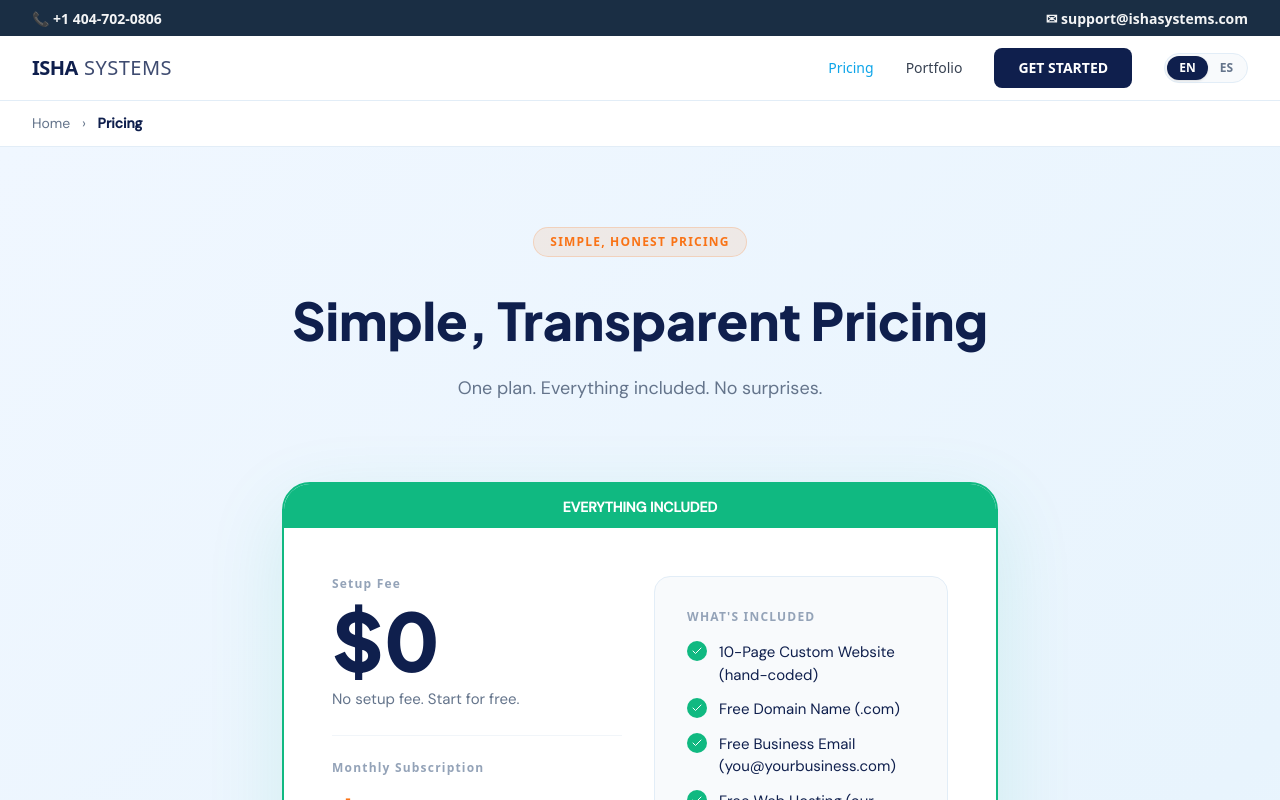
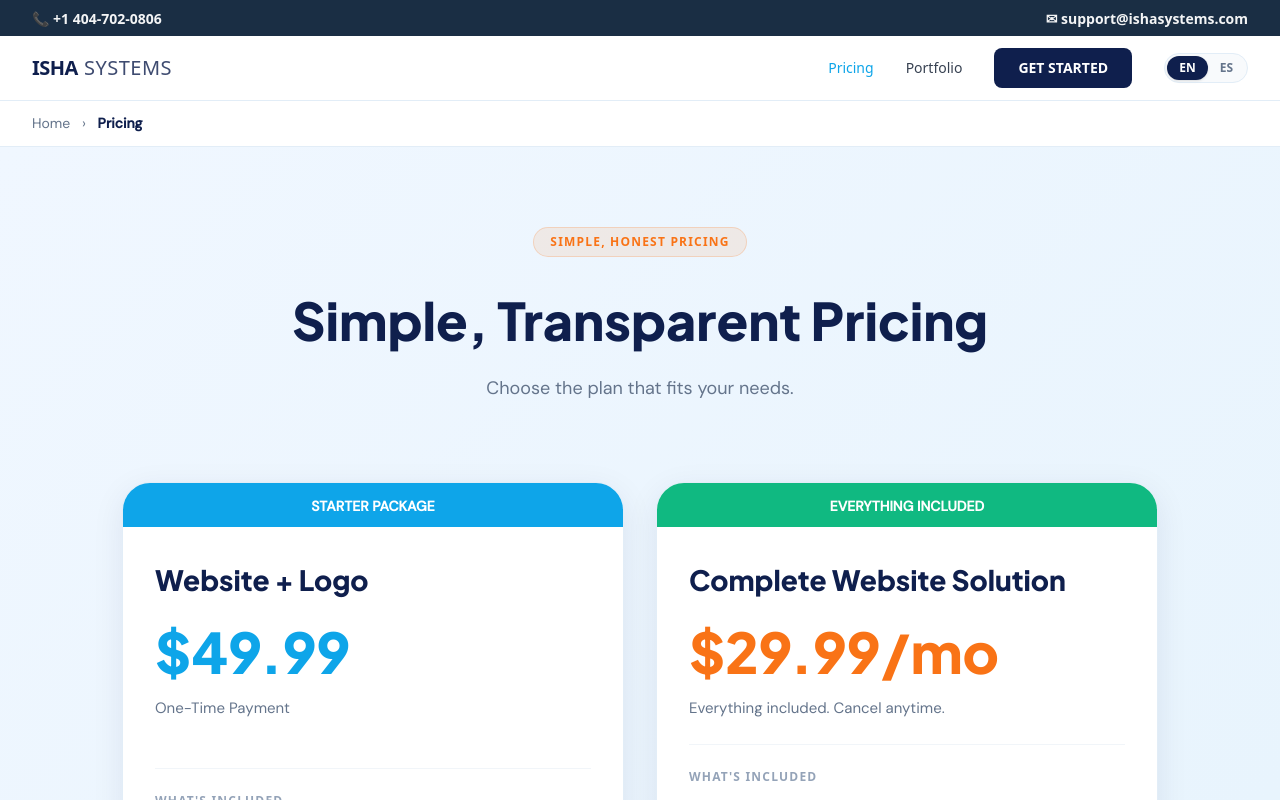
Before and after one commit to kalpeshtawde/ishasystems, a React (Vite) app: page / in a window 1280 px wide. Both pictures are taken after a click on the button "Pricing". Shown: the top 800 px of the page. Built offline with nearby package versions, Linux system fonts and the light colour scheme.

Commit message:
Added website package

```diff
--- a/src/i18n.tsx
+++ b/src/i18n.tsx
@@ -187,14 +187,27 @@
     pricing: {
       tag: 'SIMPLE, HONEST PRICING',
       title: 'Simple, Transparent Pricing',
-      sub: 'One plan. Everything included. No surprises.',
+      sub: 'Choose the plan that fits your needs.',
       badge: 'EVERYTHING INCLUDED',
+      starterBadge: 'STARTER PACKAGE',
+      starterTitle: 'Website + Logo',
+      starterPrice: '$49.99',
+      starterPriceSub: 'One-Time Payment',
+      starterFeatures: [
+        '10-Page Custom Website',
+        'Custom Logo Design',
+        'Mobile-Optimized Design',
+        'Contact Form Integration',
+        'Delivered in 7 Days',
+      ],
+      starterCta: 'Get Started — $49.99',
+      starterNote: 'Hosting & domain not included',
       setupLabel: 'Setup Fee',
       setupAmount: '$0',
       setupSub: 'No setup fee. Start for free.',
       thenLabel: 'then',
       monthlyAmount: '$29.99/mo',
-      monthlyLabel: 'Monthly Subscription',
+      monthlyLabel: 'Complete Website Solution',
       monthlySub: 'Everything included. Cancel anytime.',
       claimButton: 'Get My Website for $29.99/mo',
       noPayment: 'No setup fee · No contracts · Cancel anytime',
@@ -599,14 +612,27 @@
     pricing: {
       tag: 'PRECIOS SIMPLES Y HONESTOS',
       title: 'Precios Simples y Transparentes',
-      sub: 'Un plan. Todo incluido. Sin sorpresas.',
+      sub: 'Elige el plan que se adapte a tus necesidades.',
       badge: 'TODO INCLUIDO',
+      starterBadge: 'PAQUETE INICIAL',
+      starterTitle: 'Sitio Web + Logo',
+      starterPrice: '$49.99',
+      starterPriceSub: 'Pago Único',
+      starterFeatures: [
+        'Sitio Web Personalizado de 10 Páginas',
+        'Diseño de Logo Personalizado',
+        'Diseño Optimizado para Móviles',
+        'Integración de Formulario de Contacto',
+        'Entregado en 7 Días',
+      ],
+      starterCta: 'Empezar — $49.99',
+      starterNote: 'Alojamiento y dominio no incluidos',
       setupLabel: 'Costo Inicial',
       setupAmount: '$0',
       setupSub: 'Sin costo inicial. Empieza gratis.',
       thenLabel: 'luego',
       monthlyAmount: '$29.99/mes',
-      monthlyLabel: 'Suscripción Mensual',
+      monthlyLabel: 'Solución Completa de Sitio Web',
       monthlySub: 'Todo incluido. Cancela cuando quieras.',
       claimButton: 'Obtener Mi Sitio por $29.99/mes',
       noPayment: 'Sin costo inicial · Sin contratos · Cancela cuando quieras',
--- a/src/pages/Pricing.tsx
+++ b/src/pages/Pricing.tsx
@@ -44,61 +44,98 @@
         </div>
       </div>
 
-      {/* SECTION 2 — MAIN PRICING CARD */}
-      <div className="max-w-[780px] mx-auto px-4 sm:px-6 lg:px-8 mb-16">
-        <div className="rounded-[28px] overflow-hidden border-2 border-[#10b981]" style={{ boxShadow: '0 24px 80px rgba(16,185,129,0.12)' }}>
-          {/* Green Ribbon */}
-          <div className="bg-[#10b981] py-2.5 text-center">
-            <span className="text-white text-[14px] font-semibold" style={{ fontFamily: 'DM Sans, sans-serif' }}>
-              {t.pricing.badge}
-            </span>
-          </div>
+      {/* SECTION 2 — PRICING CARDS */}
+      <div className="max-w-[1100px] mx-auto px-4 sm:px-6 lg:px-8 mb-16">
+        <div className="grid md:grid-cols-2 gap-8">
+          {/* STARTER PLAN — Website + Logo */}
+          <div className="rounded-[28px] overflow-hidden border border-[#e2edf7] bg-white flex flex-col" style={{ boxShadow: '0 8px 32px rgba(15,31,77,0.08)' }}>
+            {/* Blue Ribbon */}
+            <div className="bg-[#0ea5e9] py-2.5 text-center">
+              <span className="text-white text-[14px] font-semibold" style={{ fontFamily: 'DM Sans, sans-serif' }}>
+                {t.pricing.starterBadge}
+              </span>
+            </div>
 
-          {/* Card Body */}
-          <div className="p-12 bg-white flex flex-col md:flex-row gap-8">
-            {/* Left Column */}
-            <div className="md:w-1/2">
-              <div className="text-xs font-bold tracking-widest text-[#94a3b8] mb-2">{t.pricing.setupLabel}</div>
-              <div className="text-[80px] font-black text-[#0f1f4d] leading-none" style={{ fontFamily: 'Plus Jakarta Sans, sans-serif' }}>
-                {t.pricing.setupAmount}
+            {/* Card Body */}
+            <div className="p-8 flex flex-col flex-grow">
+              <h3 className="text-[28px] font-extrabold text-[#0f1f4d] mb-2" style={{ fontFamily: 'Plus Jakarta Sans, sans-serif' }}>
+                {t.pricing.starterTitle}
+              </h3>
+
+              <div className="flex items-baseline gap-2 mb-1">
+                <span className="text-[56px] font-black text-[#0ea5e9]" style={{ fontFamily: 'Plus Jakarta Sans, sans-serif' }}>
+                  {t.pricing.starterPrice}
+                </span>
               </div>
-              <div className="text-[#64748b] text-[15px] mt-2" style={{ fontFamily: 'DM Sans, sans-serif' }}>
-                {t.pricing.setupSub}
+              <div className="text-[#64748b] text-[15px] mb-6" style={{ fontFamily: 'DM Sans, sans-serif' }}>
+                {t.pricing.starterPriceSub}
               </div>
 
               <div className="h-px my-6 bg-[#f1f5f9]" />
 
-              <div className="text-xs font-bold tracking-widest text-[#94a3b8] mb-2">{t.pricing.monthlyLabel}</div>
-              <div className="text-[48px] font-extrabold text-[#f97316]" style={{ fontFamily: 'Plus Jakarta Sans, sans-serif' }}>
-                {t.pricing.monthlyAmount}
+              <div className="text-xs font-bold tracking-widest text-[#94a3b8] mb-4">{t.pricing.includedTitle}</div>
+
+              {t.pricing.starterFeatures.map((item, index) => (
+                <div key={index} className="flex items-start gap-3 mb-3">
+                  <div className="w-5 h-5 rounded-full bg-[#0ea5e9] flex items-center justify-center flex-shrink-0">
+                    <Check className="text-white h-3 w-3" />
+                  </div>
+                  <span className="text-[#0f1f4d] text-[15px]" style={{ fontFamily: 'DM Sans, sans-serif' }}>
+                    {item}
+                  </span>
+                </div>
+              ))}
+
+              <div className="mt-auto pt-6">
+                <a
+                  href="#contact"
+                  className="block w-full py-4 bg-[#0ea5e9] hover:bg-[#0284c7] text-white font-bold text-[17px] rounded-[14px] transition-all text-center"
+                  style={{ fontFamily: 'Plus Jakarta Sans, sans-serif' }}
+                  onMouseEnter={(e) => {
+                    e.currentTarget.style.transform = 'translateY(-2px)';
+                    e.currentTarget.style.boxShadow = '0 8px 24px rgba(14,165,233,0.35)';
+                  }}
+                  onMouseLeave={(e) => {
+                    e.currentTarget.style.transform = 'translateY(0)';
+                    e.currentTarget.style.boxShadow = 'none';
+                  }}
+                >
+                  {t.pricing.starterCta} <ArrowRight className="inline h-4 w-4 ml-1" />
+                </a>
+
+                <div className="text-center text-[#94a3b8] text-[13px] mt-3" style={{ fontFamily: 'DM Sans, sans-serif' }}>
+                  {t.pricing.starterNote}
+                </div>
               </div>
-              <div className="text-[#64748b] text-[15px] mt-2" style={{ fontFamily: 'DM Sans, sans-serif' }}>
+            </div>
+          </div>
+
+          {/* MAIN PLAN — Everything Included */}
+          <div className="rounded-[28px] overflow-hidden border border-[#e2edf7] bg-white" style={{ boxShadow: '0 8px 32px rgba(15,31,77,0.08)' }}>
+            {/* Green Ribbon */}
+            <div className="bg-[#10b981] py-2.5 text-center">
+              <span className="text-white text-[14px] font-semibold" style={{ fontFamily: 'DM Sans, sans-serif' }}>
+                {t.pricing.badge}
+              </span>
+            </div>
+
+            {/* Card Body */}
+            <div className="p-8">
+              <h3 className="text-[28px] font-extrabold text-[#0f1f4d] mb-2" style={{ fontFamily: 'Plus Jakarta Sans, sans-serif' }}>
+                {t.pricing.monthlyLabel}
+              </h3>
+
+              <div className="flex items-baseline gap-2 mb-1">
+                <span className="text-[56px] font-black text-[#f97316]" style={{ fontFamily: 'Plus Jakarta Sans, sans-serif' }}>
+                  {t.pricing.monthlyAmount}
+                </span>
+              </div>
+              <div className="text-[#64748b] text-[15px] mb-6" style={{ fontFamily: 'DM Sans, sans-serif' }}>
                 {t.pricing.monthlySub}
               </div>
 
-              <button
-                className="w-full py-4.5 bg-[#f97316] hover:bg-[#ea6c0a] text-white font-bold text-[17px] rounded-[14px] transition-all mt-8"
-                style={{ fontFamily: 'Plus Jakarta Sans, sans-serif' }}
-                onMouseEnter={(e) => {
-                  e.currentTarget.style.transform = 'translateY(-2px)';
-                  e.currentTarget.style.boxShadow = '0 8px 24px rgba(249,115,22,0.35)';
-                }}
-                onMouseLeave={(e) => {
-                  e.currentTarget.style.transform = 'translateY(0)';
-                  e.currentTarget.style.boxShadow = 'none';
-                }}
-              >
-                {t.pricing.claimButton} <ArrowRight className="inline h-4 w-4 ml-1" />
-              </button>
+              <div className="h-px my-6 bg-[#f1f5f9]" />
 
-              <div className="flex items-center justify-center gap-2 text-[#94a3b8] text-[13px] mt-3" style={{ fontFamily: 'DM Sans, sans-serif' }}>
-                <Lock className="h-4 w-4" />
-                {t.pricing.noPayment}
-              </div>
-            </div>
-
-            {/* Right Column */}
-            <div className="md:w-1/2 bg-[#f8fafc] rounded-[16px] p-8 border border-[#e2edf7]">
               <div className="text-xs font-bold tracking-widest text-[#94a3b8] mb-4">{t.pricing.includedTitle}</div>
 
               {t.pricing.features.map((item, index) => (
@@ -111,6 +148,27 @@
                   </span>
                 </div>
               ))}
+
+              <a
+                href="#contact"
+                className="block w-full py-4 bg-[#f97316] hover:bg-[#ea6c0a] text-white font-bold text-[17px] rounded-[14px] transition-all mt-6 text-center"
+                style={{ fontFamily: 'Plus Jakarta Sans, sans-serif' }}
+                onMouseEnter={(e) => {
+                  e.currentTarget.style.transform = 'translateY(-2px)';
+                  e.currentTarget.style.boxShadow = '0 8px 24px rgba(249,115,22,0.35)';
+                }}
+                onMouseLeave={(e) => {
+                  e.currentTarget.style.transform = 'translateY(0)';
+                  e.currentTarget.style.boxShadow = 'none';
+                }}
+              >
+                {t.pricing.claimButton} <ArrowRight className="inline h-4 w-4 ml-1" />
+              </a>
+
+              <div className="flex items-center justify-center gap-2 text-[#94a3b8] text-[13px] mt-3" style={{ fontFamily: 'DM Sans, sans-serif' }}>
+                <Lock className="h-4 w-4" />
+                {t.pricing.noPayment}
+              </div>
             </div>
           </div>
         </div>
```
